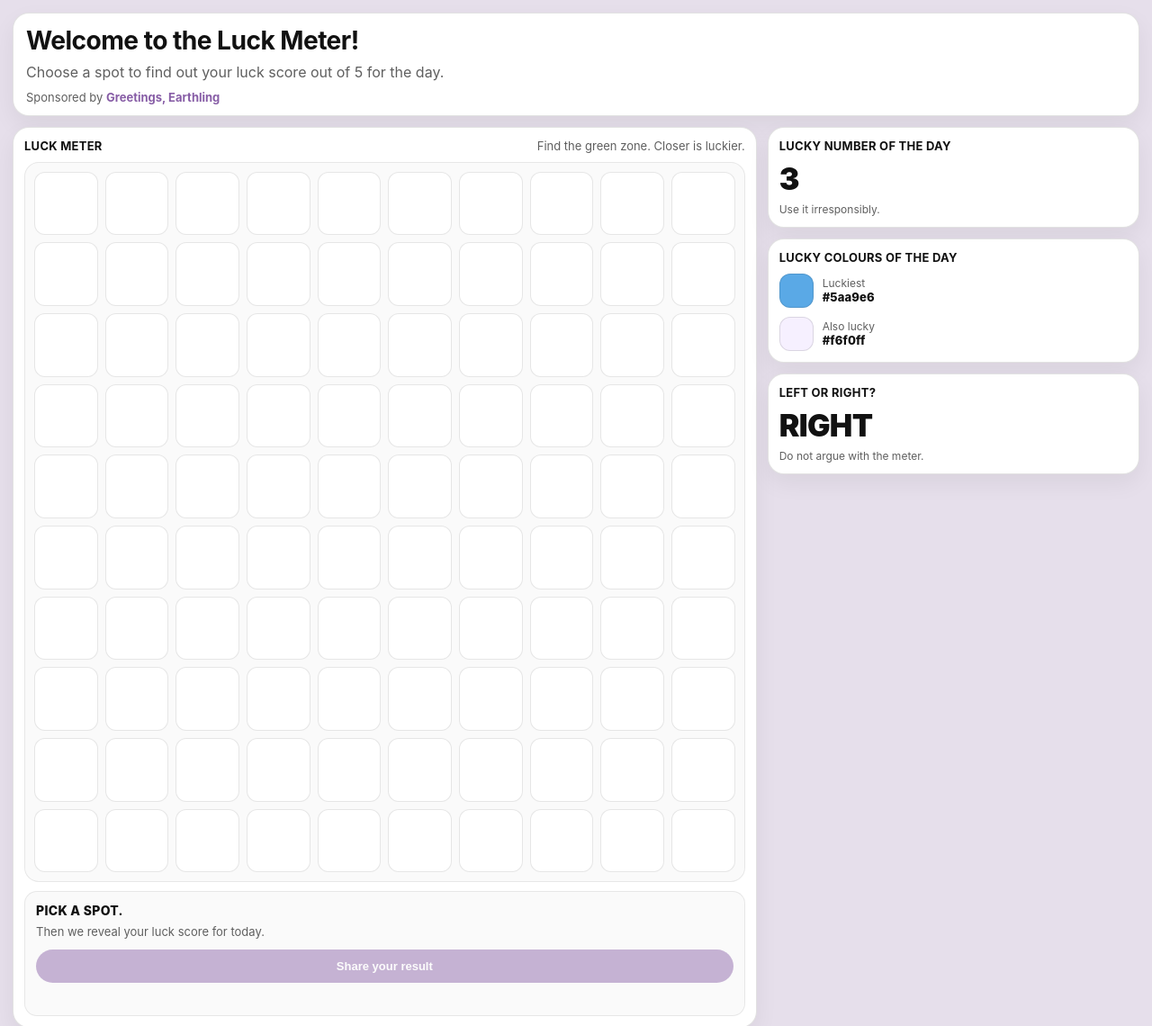
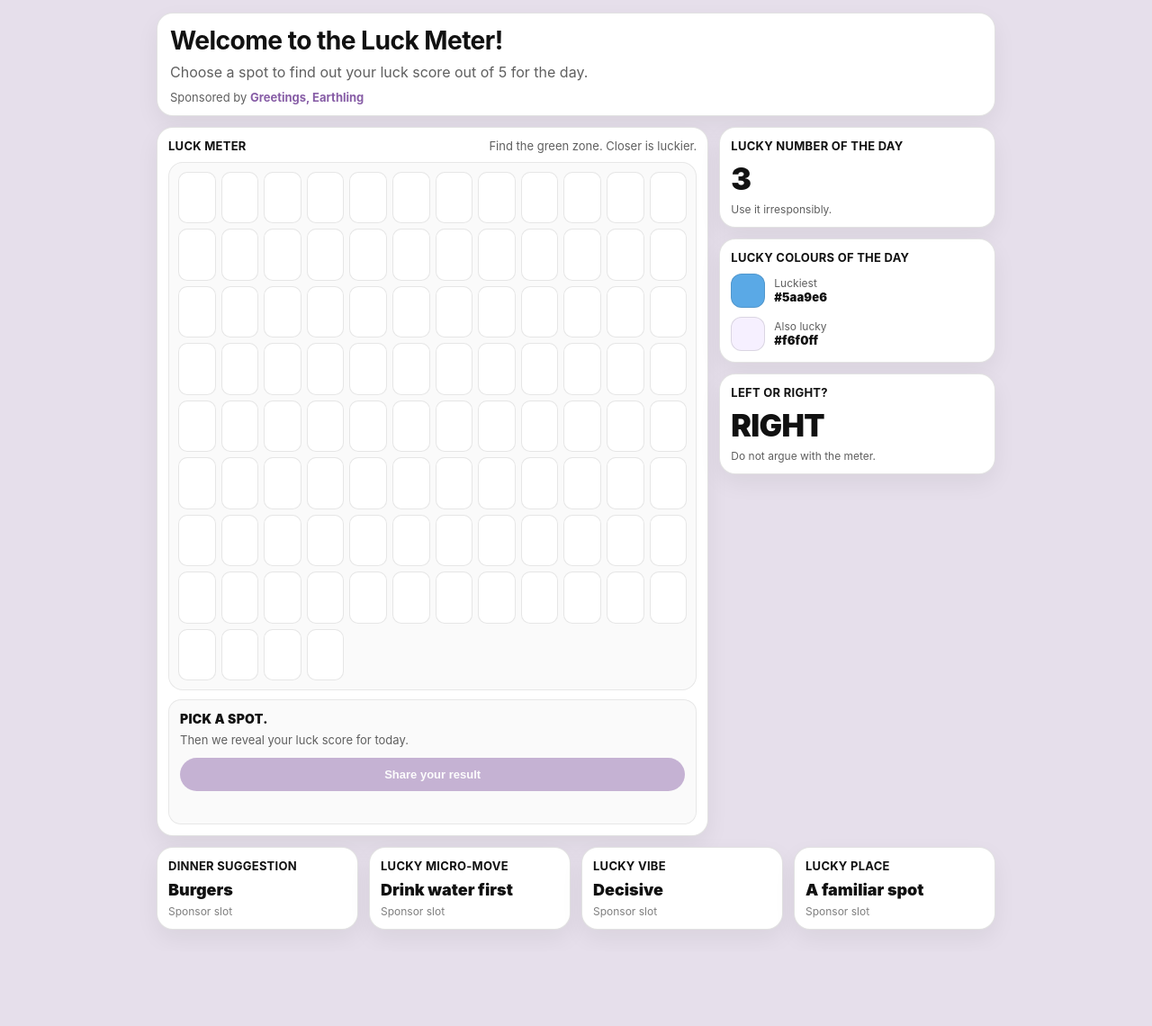
Before and after one commit to greetings-earthling/luck-tester, a plain HTML site: page index.html in a window 1280 px wide. Shown: the top 1140 px of the page at 90% size. After the commit the page ends 1057 px from the top, so only its background shows below. Drawn offline with Linux system fonts and the light colour scheme.

Commit message:
Update styles.css

```diff
--- a/styles.css
+++ b/styles.css
@@ -28,6 +28,8 @@ html,body{
 
 .page{
   width: 100%;
+  max-width: 960px;
+  margin: 0 auto;
   padding: 14px 14px 24px;
   display: grid;
   gap: 12px;
@@ -125,12 +127,16 @@ h1{
   width: 100%;
   height: 100%;
   display: grid;
-  grid-template-columns: repeat(10, minmax(0, 1fr)); /* 10x10 */
-  gap: 8px;
+  grid-template-columns: repeat(12, minmax(0, 1fr)); /* 12x12 */
+  gap: 6px;
+}
+
+@media (max-width: 520px){
+  .board{ gap: 5px; }
 }
 
 .tile{
-  border-radius: 12px;
+  border-radius: 10px;
   border: 1px solid rgba(17,17,17,0.10);
   background: #fff;
   position: relative;
@@ -158,8 +164,8 @@ h1{
 .label{
   position: relative;
   z-index: 2;
-  font-weight: 800;
-  font-size: clamp(10px, 1.2vw, 13px);
+  font-weight: 900;
+  font-size: clamp(9px, 1.05vw, 12px);
   color: rgba(0,0,0,0.78);
   user-select: none;
 }
@@ -212,7 +218,7 @@ h1{
   font-size: 14px;
   letter-spacing: 0.02em;
   text-transform: uppercase;
-  font-weight: 800;
+  font-weight: 900;
 }
 
 .resultText{
@@ -274,7 +280,7 @@ h1{
 
 .colorHex{
   font-size: 13px;
-  font-weight: 800;
+  font-weight: 900;
   letter-spacing: 0.01em;
 }
 
@@ -321,7 +327,7 @@ h1{
   border-radius: 999px;
   padding: 10px 12px;
   font-size: 13px;
-  font-weight: 800;
+  font-weight: 900;
   cursor: pointer;
   transition: transform 120ms ease, opacity 160ms ease;
 }
```
